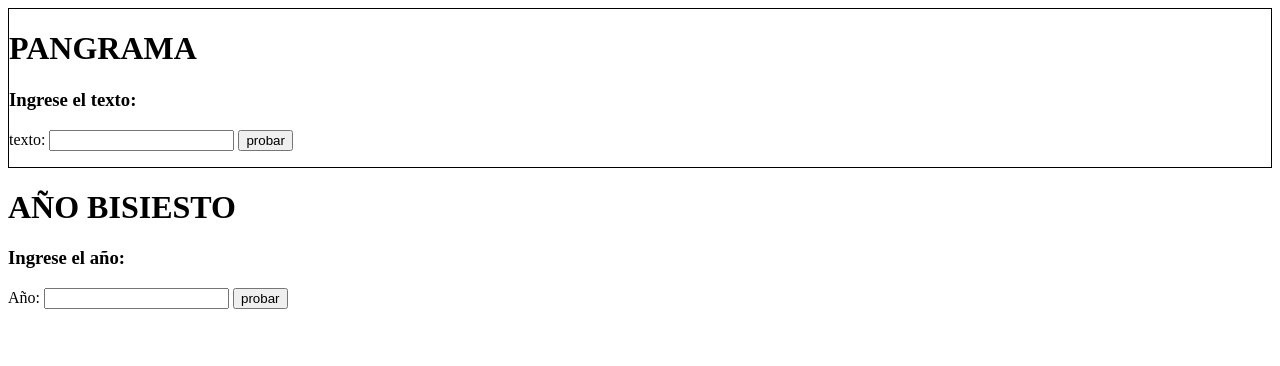
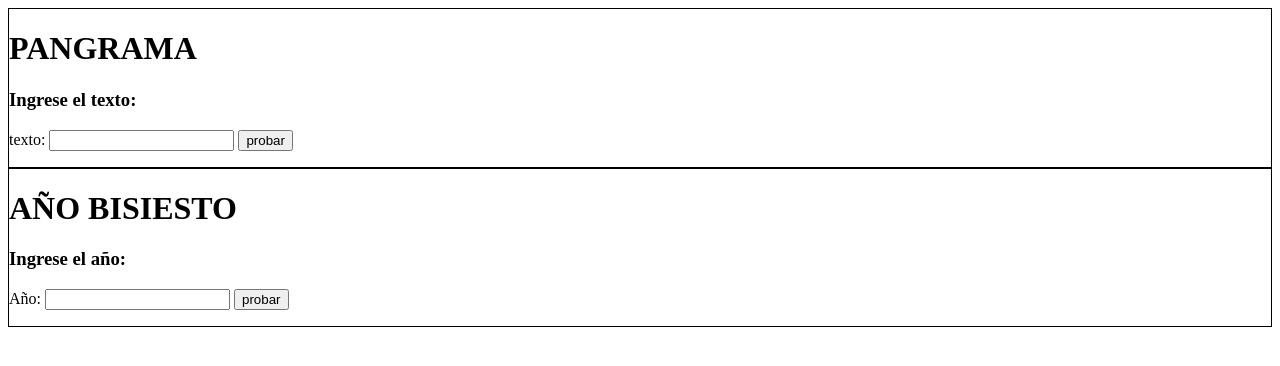
Before and after one commit to SebasED/Ingenier-a-WEB, a plain HTML site: page JavaScript/Ejercicio_1/index.html in a window 1280 px wide. Drawn offline with Linux system fonts and the light colour scheme.

Commit message:
Add some thinks in this file

```diff
--- a/JavaScript/Ejercicio_1/index.html
+++ b/JavaScript/Ejercicio_1/index.html
@@ -12,7 +12,7 @@
       <button type="button" onclick="pangrama()">probar</button>
       <p id="resPangrama"></p>
     </div>
-    <divstyle="border: 1px solid black">
+    <div style="border: 1px solid black">
       <h1>AÑO BISIESTO</h1>
       <h3>Ingrese el año:</h3>
       <mat-checkbox>Año:</mat-checkbox>
```
